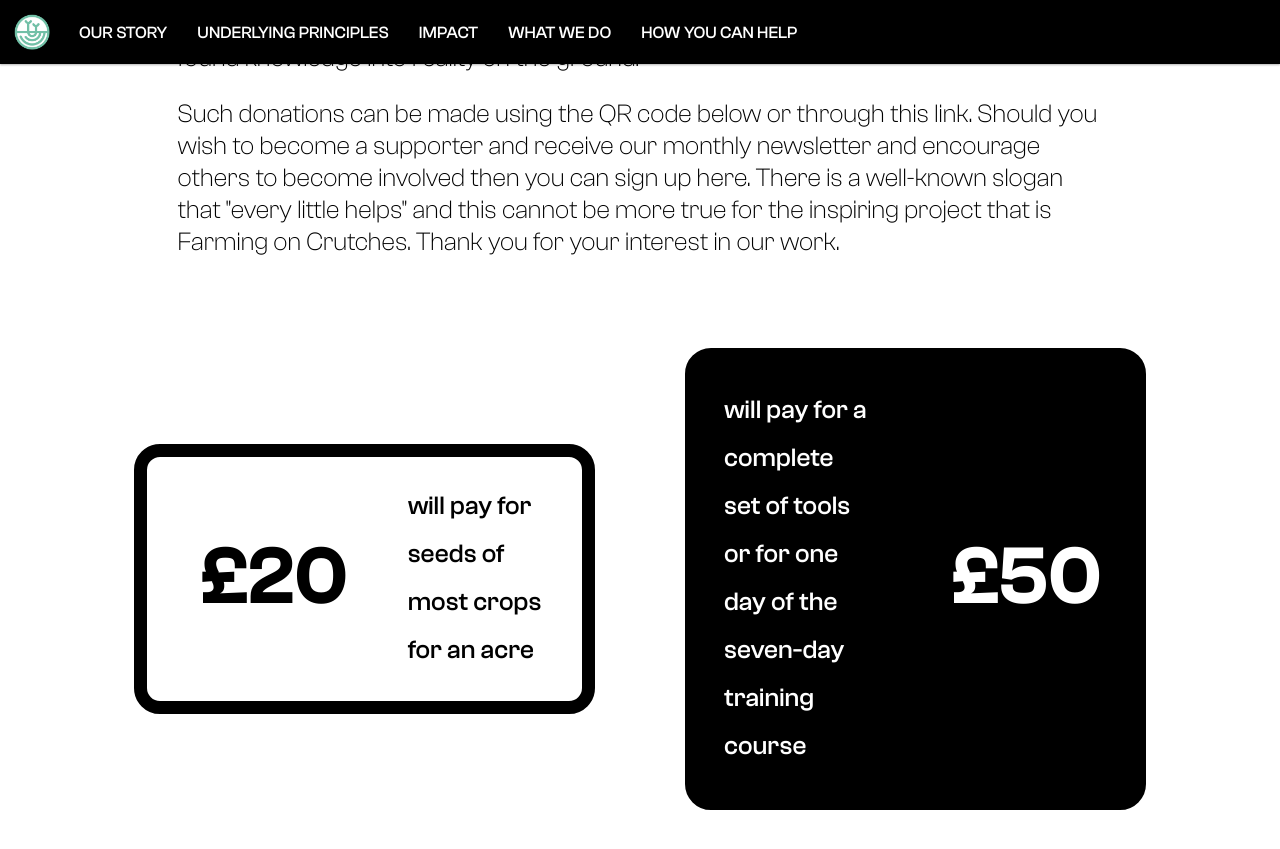
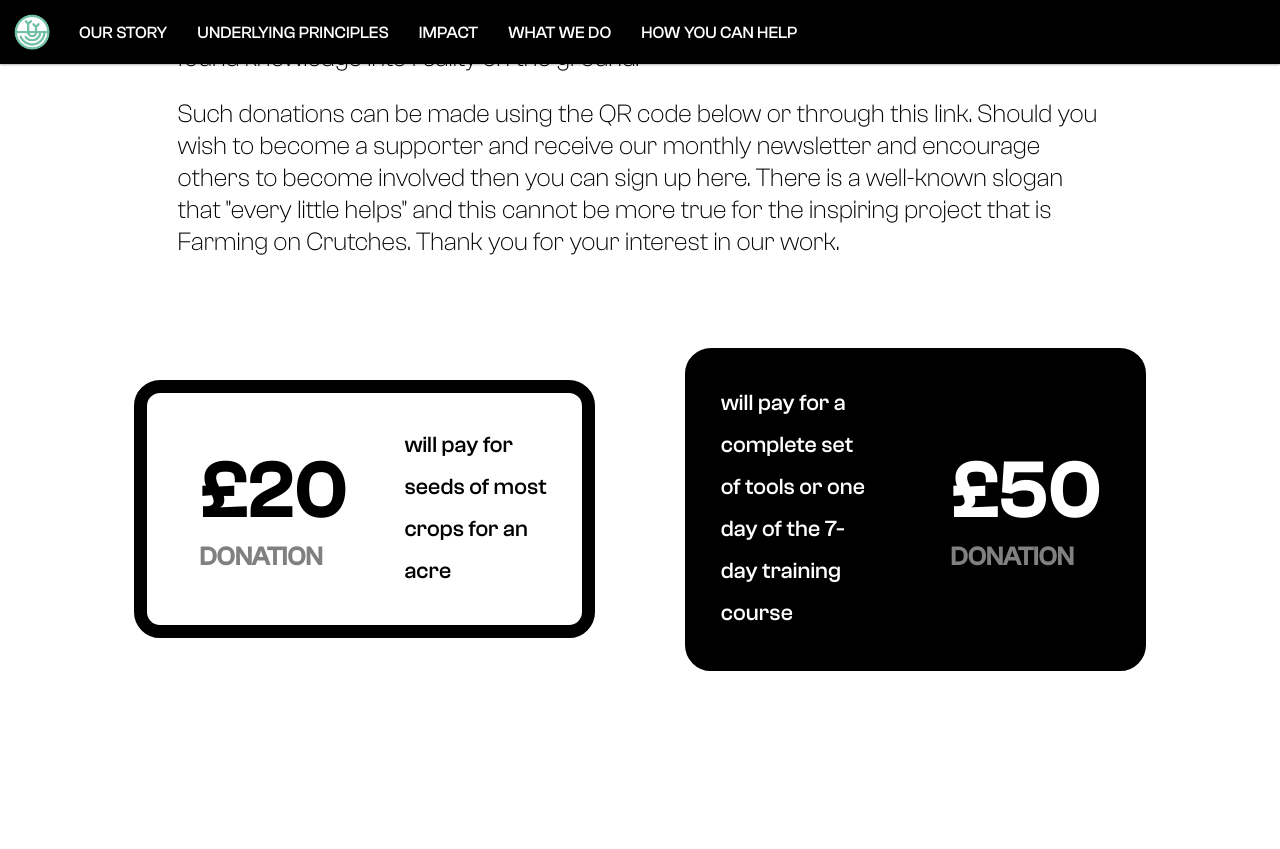
Before and after one commit to farmingoncrutches/farmingoncrutches.github.io, a Jekyll site: the page built from _pages/donate.html, in a window 1280 px wide and 900 px high, scrolled down 569 px. Shown: the top 849 px of the window. Built offline with Jekyll 4.4.1, drawn with Linux system fonts in a browser that asks for light colours; after the commit the page ends 1330 px from its top, so only the background shows below that.

Commit message:
updated donate cardds

```diff
--- a/_pages/donate.html
+++ b/_pages/donate.html
@@ -37,7 +37,7 @@
 					£20
 				</div>
 				<div class="duration">
-
+					donation
 				</div>
 			</div>
 			<div class="description">
@@ -51,11 +51,11 @@
 					£50
 				</div>
 				<div class="duration">
-
+					donation
 				</div>
 			</div>
 			<div class="description">
-				will pay for a complete set of tools or for one day of the seven-day training course
+				will pay for a complete set of tools or one day of the 7-day training course
 			</div>
 		</div>
 	</div>
--- a/assets/css/main.css
+++ b/assets/css/main.css
@@ -461,12 +461,13 @@
 
 .donation-card-20 .donation-card-title .duration {
 	color: gray;
-	float: left
+	float: left;
+	font-size: 0.5em
 }
 
 .donation-card-20 .description {
 	color: #000;
-	font-size: 2em;
+	font-size: 1.75em;
 	margin: 1em;
 	text-align: left
 }
@@ -504,12 +505,13 @@
 
 .donation-card-50 .donation-card-title .duration {
 	color: gray;
-	float: left
+	float: left;
+	font-size: 0.5em
 }
 
 .donation-card-50 .description {
 	color: #fff;
-	font-size: 2em;
+	font-size: 1.75em;
 	margin: 1em;
 	text-align: left
 }
```
